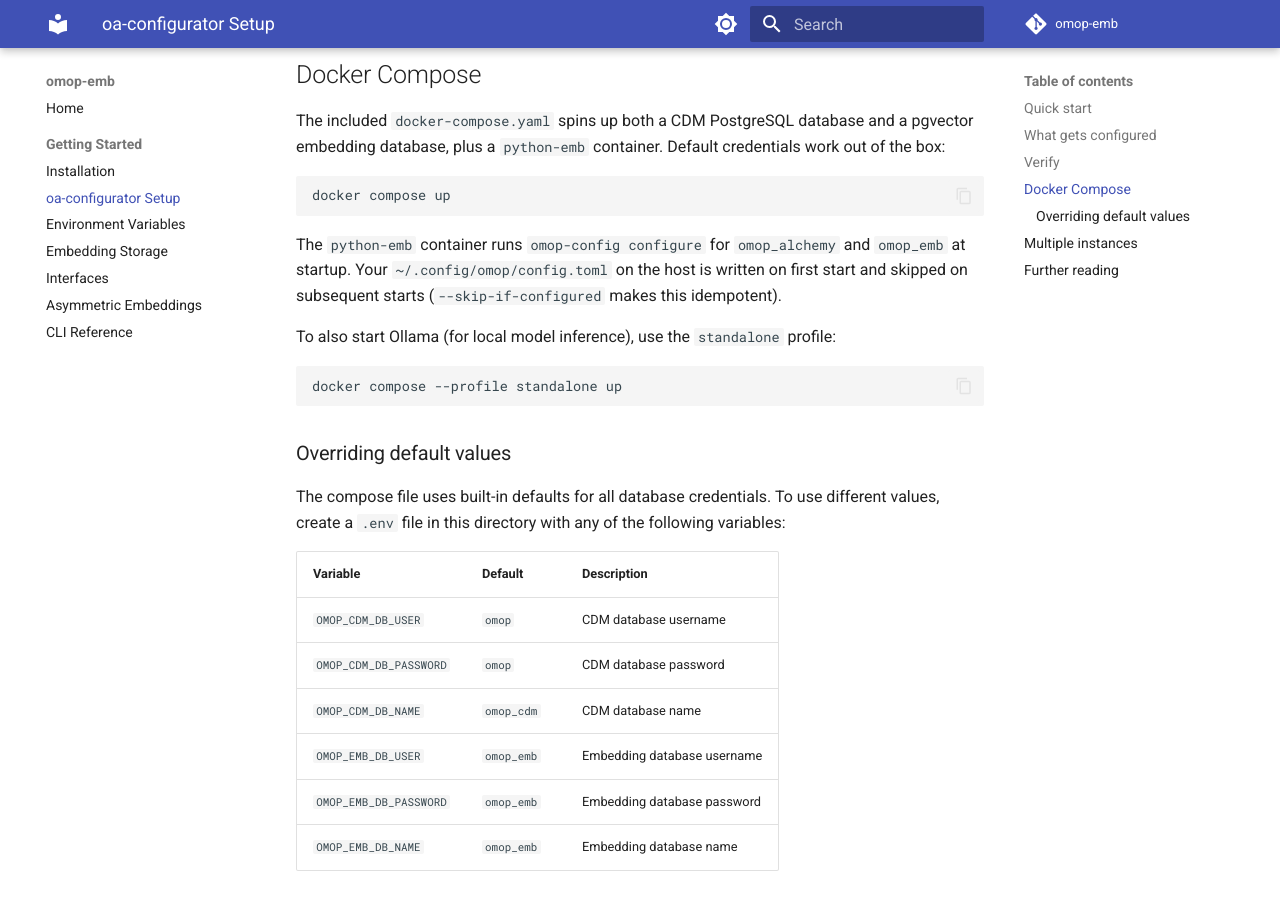
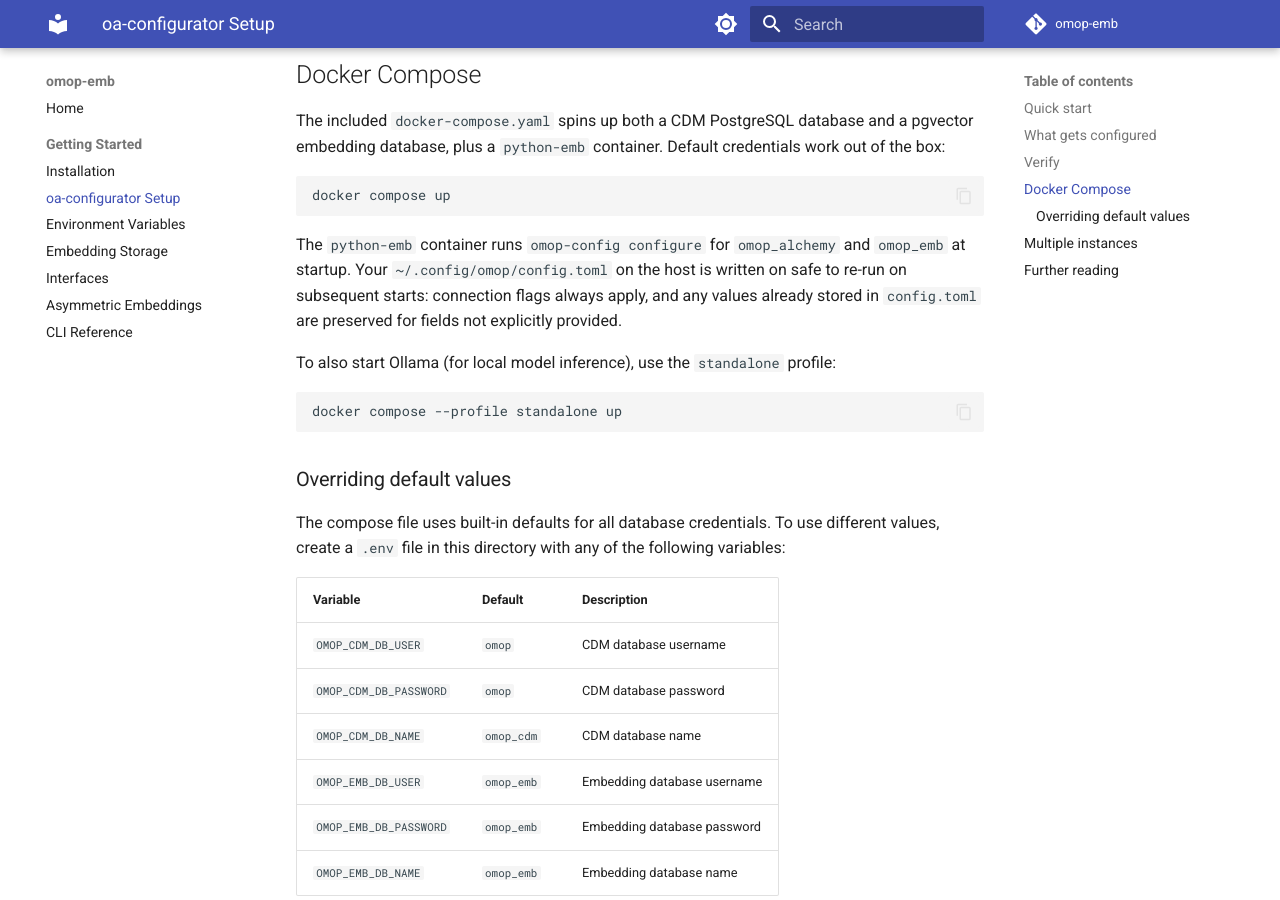
Before and after one commit to AustralianCancerDataNetwork/omop-emb, an MkDocs documentation site: the page built from docs/getting-started/configuration.md, in a window 1280 px wide and 900 px high, scrolled down 830 px. Built offline with MkDocs 1.6.1 and Material for MkDocs 9.7.7, drawn with Linux system fonts in a browser that asks for light colours; comment, search, counter and statistics services are not loaded.

Commit message:
Remove skip-if-configured

```diff
--- a/docker-compose.yaml
+++ b/docker-compose.yaml
@@ -73,13 +73,13 @@ services:
       - omop-net
     command: >
       bash -c "
-        omop-config configure omop_alchemy --skip-if-configured
+        omop-config configure omop_alchemy
           --conn-name cdm --dialect postgresql+psycopg
           --host omop-cdm-db --port 5432
           --user ${OMOP_CDM_DB_USER:-omop}
           --password ${OMOP_CDM_DB_PASSWORD:-omop}
           --database ${OMOP_CDM_DB_NAME:-omop_cdm} --cdm-schema omop &&
-        omop-config configure omop_emb --skip-if-configured
+        omop-config configure omop_emb
           --conn-name emb --dialect postgresql+psycopg
           --host omop-emb-db --port 5432
           --user ${OMOP_EMB_DB_USER:-omop}
--- a/docs/getting-started/configuration.md
+++ b/docs/getting-started/configuration.md
@@ -41,8 +41,7 @@ docker compose up
 
 The `python-emb` container runs `omop-config configure` for `omop_alchemy` and
 `omop_emb` at startup. Your `~/.config/omop/config.toml` on the host is written on
-first start and skipped on subsequent starts (`--skip-if-configured` makes this
-idempotent).
+safe to re-run on subsequent starts: connection flags always apply, and any values already stored in `config.toml` are preserved for fields not explicitly provided.
 
 To also start Ollama (for local model inference), use the `standalone` profile:
 
```
